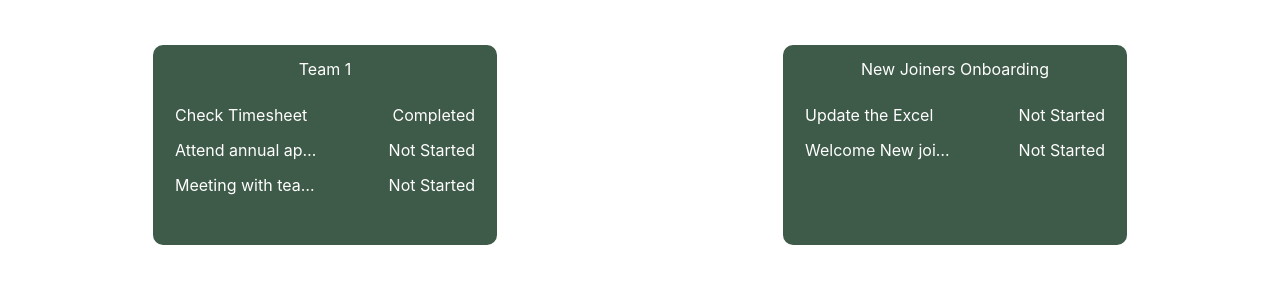
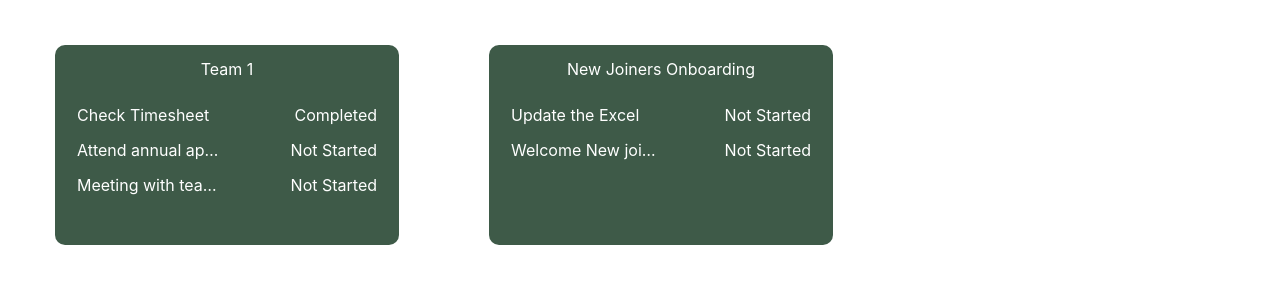
Before and after one commit to vinaykumarsingh/react-todo-app, a React app: page / in a window 1280 px wide. Shown: the part 43-326 px from the top of the page. Built offline with nearby package versions, Linux system fonts and the light colour scheme.

```diff
--- a/src/Areas/Home/View/HomeView.js
+++ b/src/Areas/Home/View/HomeView.js
@@ -12,7 +12,7 @@
 
     const itemsToRender = lists.map(list => {
         return (
-            <div onClick={() => listOnClickhandle(list.id)} className="listContainer u-hover--sparkle">
+            <div key={list.id.toString()} onClick={() => listOnClickhandle(list.id)} className="listContainer listHoverEffect">
 
                 <p>{list.listTitle}</p>
                 {
--- a/src/Common/CSS/App.css
+++ b/src/Common/CSS/App.css
@@ -84,7 +84,7 @@
   color: #fff;
   padding: 10px;
   border-radius: 10px;
-  margin: 0 auto;
+  margin: 0 45px;
   margin-top: 28px;
   min-height: 200px;
   margin-bottom: 20px;
@@ -269,14 +269,14 @@
   width: 200px;
 }
 
-.u-hover--sparkle {
+.listHoverEffect {
 
   box-sizing: border-box;
   position: relative;
   padding: 0.75em;
 }
 
-.u-hover--sparkle::before, .u-hover--sparkle::after {
+.listHoverEffect::before, .listHoverEffect::after {
   content: '';
   box-sizing: border-box;
   position: absolute;
@@ -287,20 +287,20 @@
   transform-origin: center;
 }
 
-.u-hover--sparkle::before {
+.listHoverEffect::before {
   border-top: 5px solid #01280f;
   border-bottom: 5px solid #01280f;
   transform: scale3d(0, 1, 1);
 }
 
-.u-hover--sparkle::after {
+.listHoverEffect::after {
   border-left: 5px solid #01280f;
   border-right: 5px solid #01280f;
   transform: scale3d(1, 0, 1);
 }
 
-.u-hover--sparkle:hover::before,
-.u-hover--sparkle:hover::after {
+.listHoverEffect:hover::before,
+.listHoverEffect:hover::after {
   transform: scale3d(1, 1, 1);
   transition: transform 900ms;
 }
```
Also changed, not shown: src/Areas/Home/__tests__/Home.test.jsx (+10 -15 lines), src/Areas/Lists/Tasks/__tests__/CreateTask.test.js (added, +56 -0 lines).
